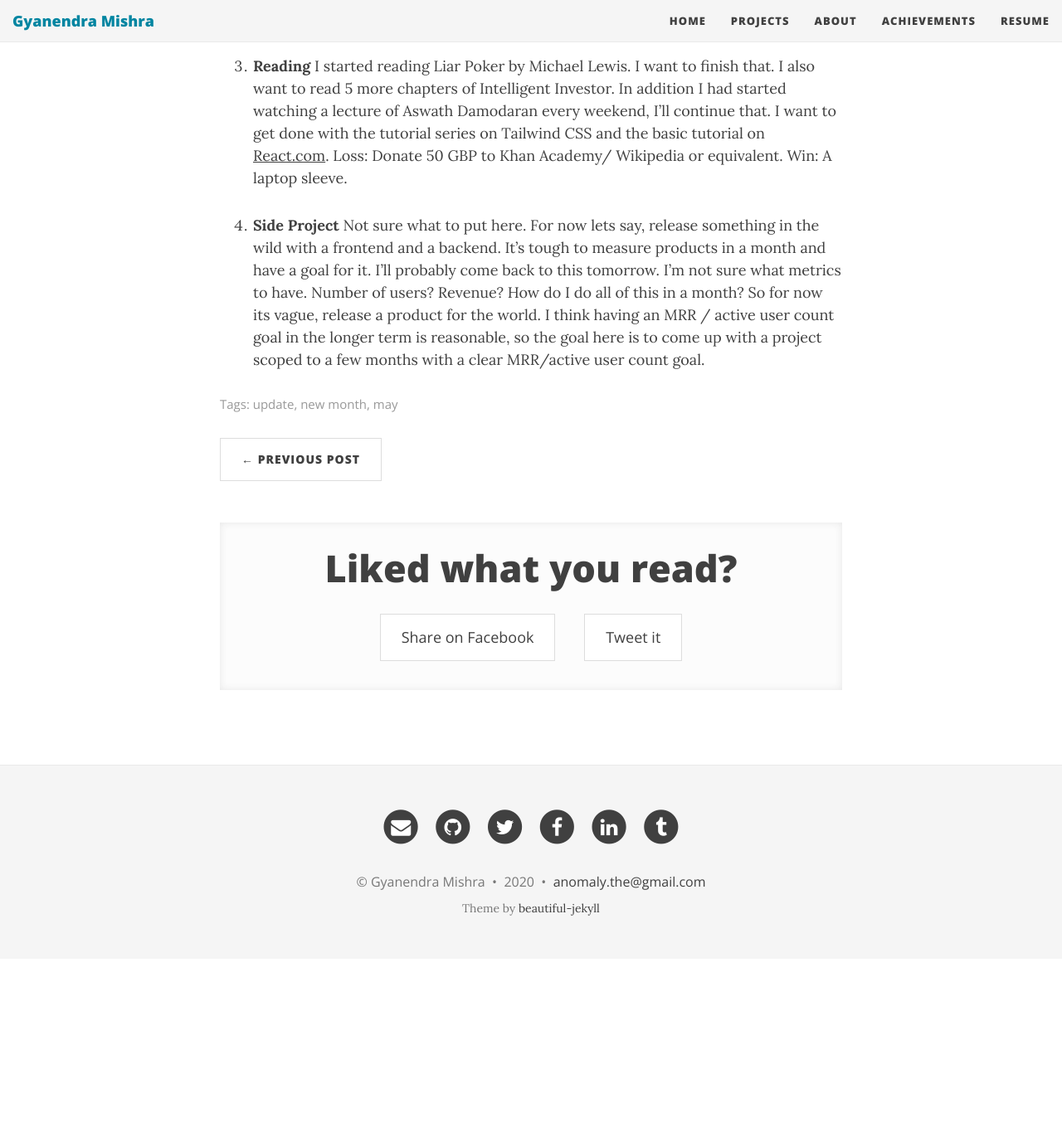
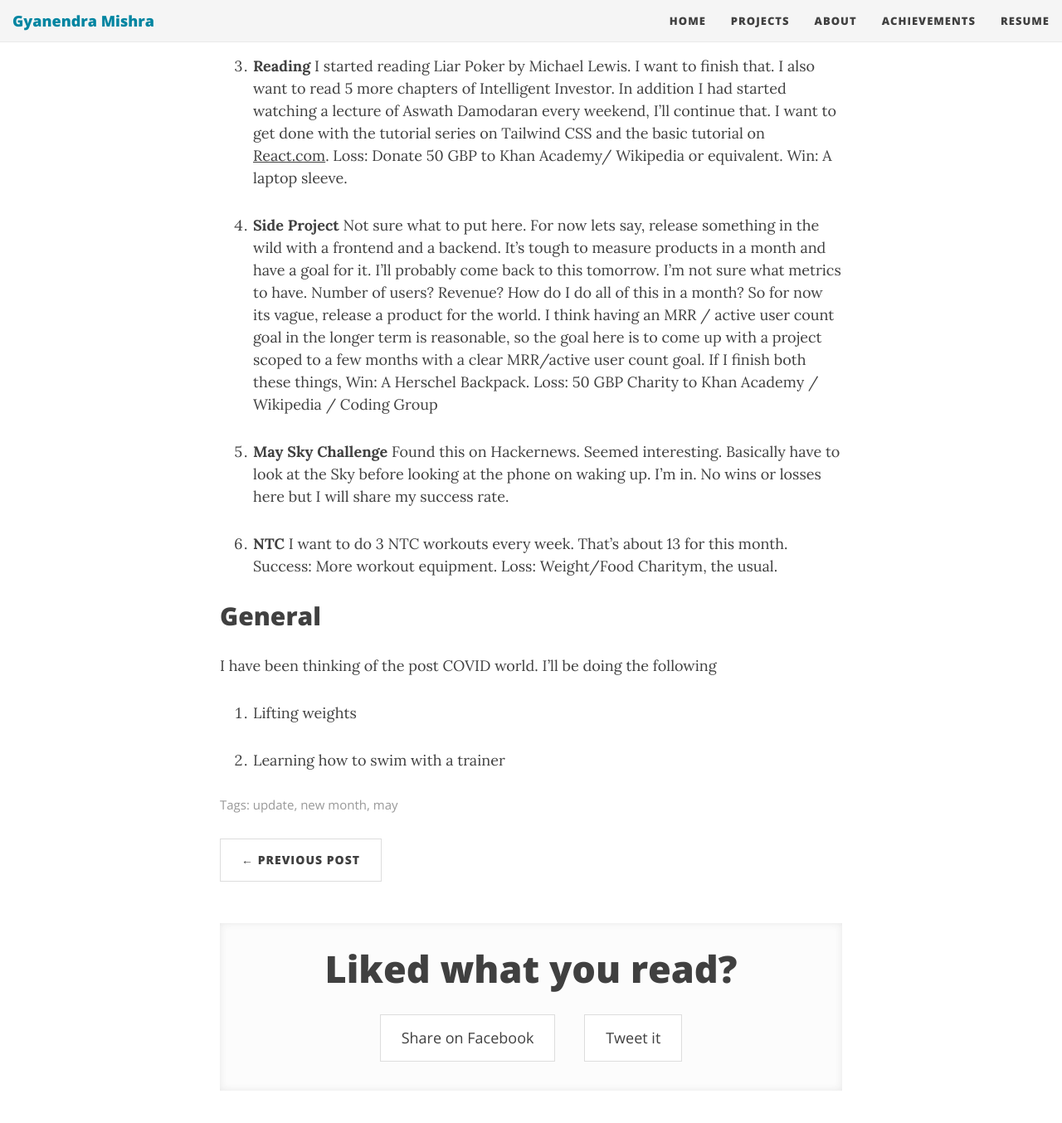
Before and after one commit to h4ck3rk3y/h4ck3rk3y.github.io, a Jekyll site: the page built from _posts/2020-04-30-may.md, in a window 1280 px wide and 1400 px high, scrolled down 1942 px. Shown: the top 1354 px of the window at 83% size. Built offline with Jekyll 4.4.1, drawn with Linux system fonts in a browser that asks for light colours; nearby versions of some CDN libraries; comment, search, counter and statistics services are not loaded; before the commit the page ends 3098 px from its top, so only the background shows below that.

Commit message:
theres more

```diff
--- a/_posts/2020-04-30-may.md
+++ b/_posts/2020-04-30-may.md
@@ -32,4 +32,17 @@ Corona poses uncertainitiy. It really tests discipline. Sitting at home isn't gr
 
 3. **Reading** I started reading Liar Poker by Michael Lewis. I want to finish that. I also want to read 5 more chapters of Intelligent Investor. In addition I had started watching a lecture of Aswath Damodaran every weekend, I'll continue that. I want to get done with the tutorial series on Tailwind CSS and the basic tutorial on [React.com](https://reactjs.org/tutorial/tutorial.html). Loss: Donate 50 GBP to Khan Academy/ Wikipedia or equivalent. Win: A laptop sleeve.
 
-4. **Side Project** Not sure what to put here. For now lets say, release something in the wild with a frontend and a backend. It's tough to measure products in a month and have a goal for it. I'll probably come back to this tomorrow. I'm not sure what metrics to have. Number of users? Revenue? How do I do all of this in a month? So for now its vague, release a product for the world. I think having an MRR / active user count goal in the longer term is reasonable, so the goal here is to come up with a project scoped to a few months with a clear MRR/active user count goal.
+4. **Side Project** Not sure what to put here. For now lets say, release something in the wild with a frontend and a backend. It's tough to measure products in a month and have a goal for it. I'll probably come back to this tomorrow. I'm not sure what metrics to have. Number of users? Revenue? How do I do all of this in a month? So for now its vague, release a product for the world. I think having an MRR / active user count goal in the longer term is reasonable, so the goal here is to come up with a project scoped to a few months with a clear MRR/active user count goal. If I finish both these things, Win: A Herschel Backpack. Loss: 50 GBP Charity to Khan Academy / Wikipedia / Coding Group
+
+5. **May Sky Challenge** Found this on Hackernews. Seemed interesting. Basically have to look at the Sky before looking at the phone on waking up. I'm in. No wins or losses here but I will share my success rate.
+
+6. **NTC** I want to do 3 NTC workouts every week. That's about 13 for this month. Success: More workout equipment. Loss: Weight/Food Charitym, the usual.
+
+
+## General
+
+I have been thinking of the post COVID world. I'll be doing the following
+
+1. Lifting weights
+
+2. Learning how to swim with a trainer
```
